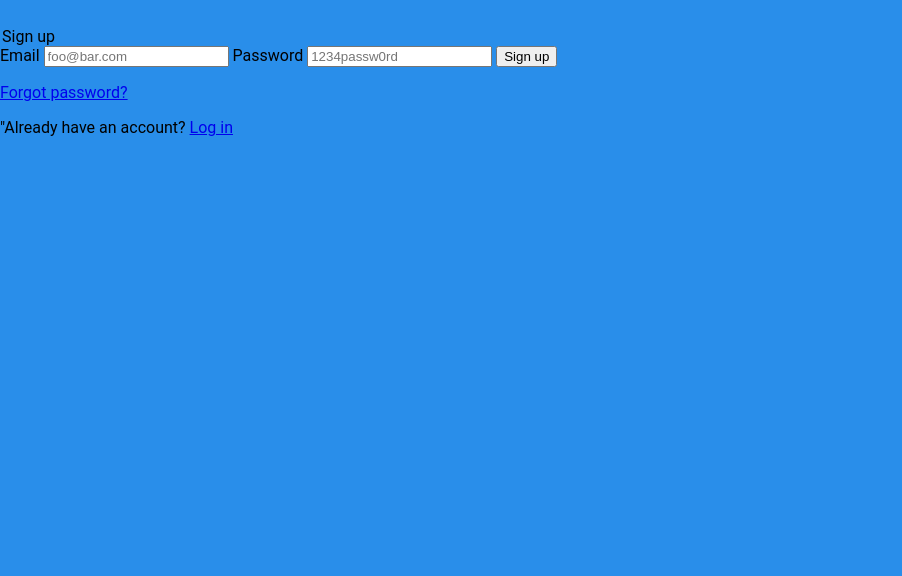
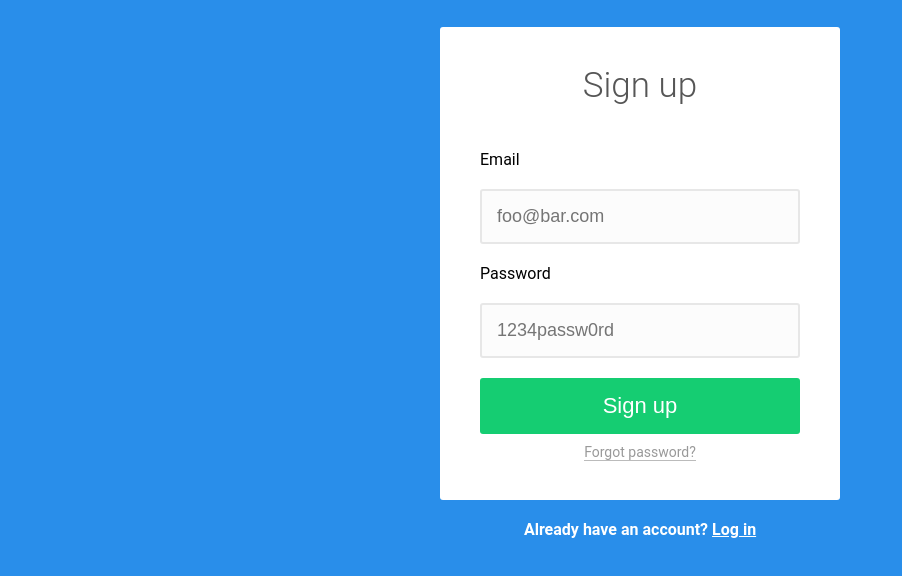
Before and after one commit to rjsabia/analogsea, a plain HTML site: page index.html in a window 1280 px wide. Shown: the part 98-674 px from the top of the page, without its empty margins (0-902 px from the left). Drawn offline with Linux system fonts and the light colour scheme.

Commit message:
Final commit for V1, fully functional

```diff
--- a/index.html
+++ b/index.html
@@ -15,25 +15,30 @@
 	<img src="analogsea_logo.png" class="comp-logo" alt="The Analog Sea company logo">
 
 <!--The form begins below this point-->
-	<form class="signup-form" action="/signup/" method="post">
+	<form class="signup" action="/signup/" method="post">
 	<legend>Sign up</legend>
 	<label for="user-email">Email</label>
 	<input type="email" name="user-email" placeholder="foo@bar.com" id="user-email" required >
 	<label for="user-password">Password</label>
 	<!--For the input below, I saw in the live code this label="false", what does that do?-->
 	<input type="password" name="user-password" label="false" placeholder="1234passw0rd" id="user-password" required>
+
 	<!--below this line is the actual button for the form submission-->
 	<button type="submit">Sign up</button>
+
 	<!--Forgot password link below-->
 	<p>
 		<a href="/forgot_password/new">Forgot password?</a>
 	</p>
 	</form>
 	<!--Below is where memebers can log in through the link-->
+
 	<div class="member-login">
-		<p>"Already have an account?
+
+		<p>Already have an account?
         <a href="/login">Log in</a>
 		</p>
+
 	</div>
 
 
--- a/main.css
+++ b/main.css
@@ -20,3 +20,123 @@ body{
     margin-bottom: 30px;
     margin-left: auto;
 }
+/*signup box formating*/
+.signup{
+	margin-right: auto;
+	margin-left: auto;
+	margin-top: 0px;
+	margin-bottom: 0px;
+	width: 400px;
+	background: white;
+	border-radius: 3px;
+	padding: 40px;
+}
+legend{
+	border-width: initial;
+    border-style: none;
+    border-color: initial;
+    border-image: initial;
+    display: block;
+    /*What is this, saw it on the live site, looked it up, still dont fully understand*/
+    -webkit-padding-start: 2px;
+    -webkit-padding-end: 2px;
+}
+.signup legend{
+	font-weight: 300;
+	text-align: center;
+	color: #565656;
+	font-size: 35px;
+	margin-right: auto;
+	margin-left: auto;
+	margin-top: 0px;
+	margin-bottom: 45px;
+	line-height: 38px;
+	letter-spacing: 0;
+
+}
+input[type='email'],
+input[type='password'],
+button[type='submit']{
+	display: block;
+	width: 100%;
+	margin-top: 20px;
+    margin-right: auto;
+    margin-bottom: 20px;
+    margin-left: auto;
+    border-radius: 3px;
+    transition-property: opacity;
+    transition-duration: 0.5s;
+    text-align: left;
+    height: auto;
+    background: #fcfcfc;
+    border: 2px solid #e7e7e7;
+    padding-top: 15px;
+    padding-right: 15px;
+    padding-bottom: 15px;
+    padding-left: 15px;
+    font-size: 18px;
+}
+/*What does focus do exactly*/
+input[type='email']:focus,
+input[type='password']:focus,
+button[type='submit']:focus {
+    border-color: #E7E7E7;
+    box-shadow: none;
+}
+
+button[type='submit'] {
+    color: white;
+    background: #15CD72;
+    border: 0;
+    font-weight: 500;
+    font-size: 22px;
+    text-align: center;
+    cursor: pointer;
+    margin-bottom: 0;
+    height: auto;
+}
+/*Can we go over the transitions please and webkits*/
+button:hover[type='submit'] {
+    background-color: #0CB863;
+    -webkit-transition: background 0.1s;
+    -moz-transition: background 0.1s;
+    -o-transition: background 0.1s;
+    transition: background 0.1s;
+}
+
+.signup p {
+    font-size: 14px;
+    text-align: center;
+    margin: 0;
+    margin-top: 10px;
+    color: #999;
+}
+
+.signup a {
+    text-decoration: none;
+    color: #999;
+    border-bottom: 1px solid #bbb;
+}
+
+.signup a:hover {
+    border-color: #999;
+    color: #777;
+}
+
+/* footer */
+.member-login {
+    text-align: center;
+    color: white;
+    margin: 20px auto;
+    font-weight: 600;
+    border: 0;
+    padding: 0;
+}
+
+.member-login a {
+    color: white;
+}
+
+.member-login a:hover { color: #E7F1F9 }
+
+.member-login p { margin-bottom: 40px }
```
